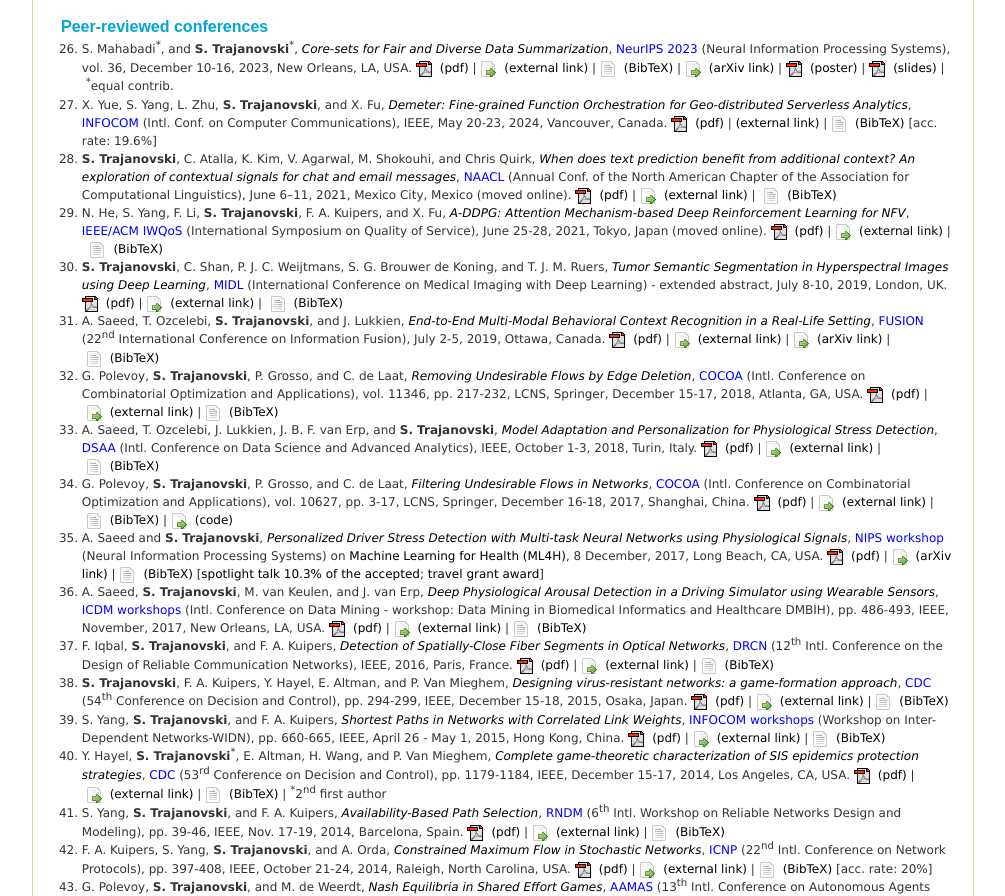
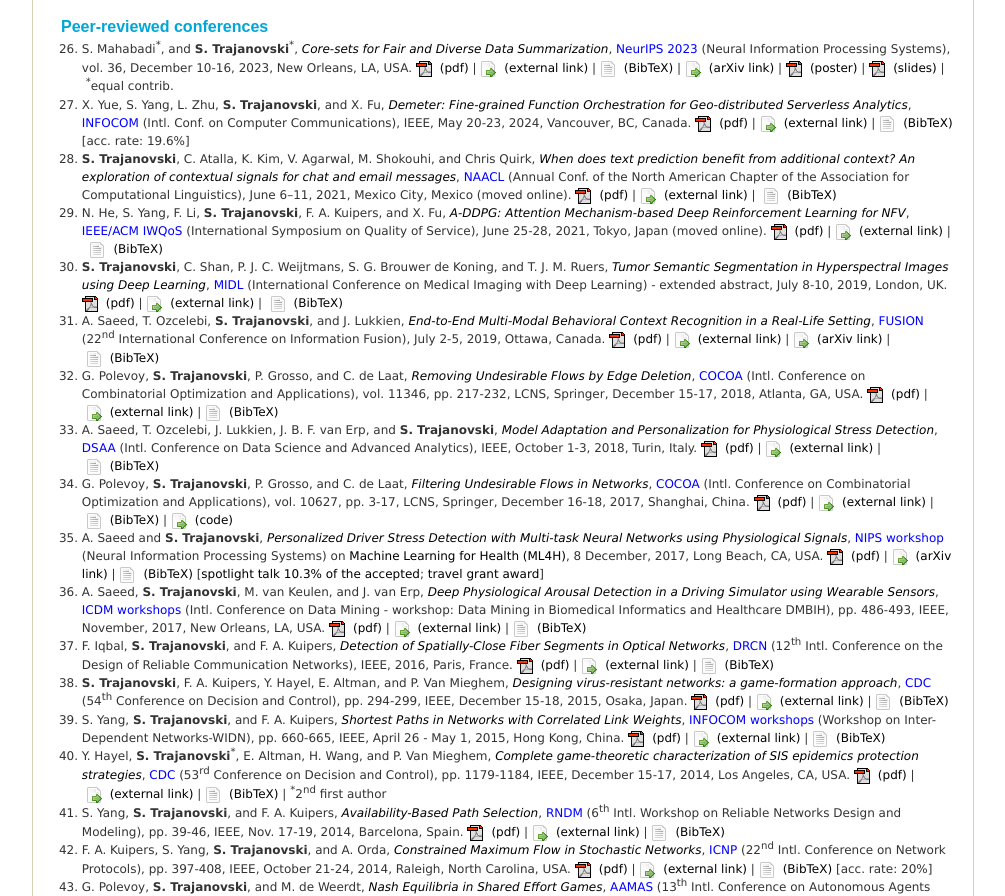
Before and after one commit to tstojan/tstojan.github.io, a plain HTML site: page pubedu.htm in a window 1280 px wide. Shown: the part 1348-2244 px from the top of the page, without its empty margins (137-1142 px from the left). Drawn offline with Linux system fonts and the light colour scheme.

Commit message:
Adding INFOCOM 2024 paper.

```diff
--- a/pubedu.htm
+++ b/pubedu.htm
@@ -40,7 +40,7 @@
 <h3 class="pub">Journals</h3>
 <ol start="1">
 
-<li>N. He, S. Yang, F. Li, <span class="heading">S. Trajanovski</span>, L. Zhu, Y.Wang, and X. Fu, <a href="pub/IEEE_TPDS2023_DeepRL_Attention_Virtual_NetFunc_Placement_RoutingIEEE_TPDS2023_DeepRL_Attention_Virtual_NetFunc_Placement_Routing.pdf" target="_blank"><em>Leveraging Deep Reinforcement Learning With Attention Mechanism for Virtual Network Function Placement and Routing</em></a>, <a href="https://www.computer.org/csdl/journal/tm" target="_blank" style="color:blue">IEEE Transactions on Parallel and Distributed Systems (TPDS)</a>, vol. 34, no. 4, pp. 1186-1201, January, 2023. <a href="pub/IEEE_TPDS2023_DeepRL_Attention_Virtual_NetFunc_Placement_Routing.pdf" class="icon-pdf" target="_blank">(pdf)</a>&nbsp;|&nbsp;<a href="https://doi.org/10.1109/TPDS.2023.3240404" class="icon-external" target="_blank">(external link)</a>&nbsp;|&nbsp;<a href="pub/IEEE_TPDS2023_DeepRL_Attention_Virtual_NetFunc_Placement_Routing.bib" class="icon-plain" target="_blank">(BibTeX)</a><br class = "half"/></li>
+<li>N. He, S. Yang, F. Li, <span class="heading">S. Trajanovski</span>, L. Zhu, Y.Wang, and X. Fu, <a href="pub/IEEE_TPDS2023_DeepRL_Attention_Virtual_NetFunc_Placement_RoutingIEEE_TPDS2023_DeepRL_Attention_Virtual_NetFunc_Placement_Routing.pdf" target="_blank"><em>Leveraging Deep Reinforcement Learning With Attention Mechanism for Virtual Network Function Placement and Routing</em></a>, <a href="https://www.computer.org/web/tpds" target="_blank" style="color:blue">IEEE Transactions on Parallel and Distributed Systems (TPDS)</a>, vol. 34, no. 4, pp. 1186-1201, January, 2023. <a href="pub/IEEE_TPDS2023_DeepRL_Attention_Virtual_NetFunc_Placement_Routing.pdf" class="icon-pdf" target="_blank">(pdf)</a>&nbsp;|&nbsp;<a href="https://doi.org/10.1109/TPDS.2023.3240404" class="icon-external" target="_blank">(external link)</a>&nbsp;|&nbsp;<a href="pub/IEEE_TPDS2023_DeepRL_Attention_Virtual_NetFunc_Placement_Routing.bib" class="icon-plain" target="_blank">(BibTeX)</a><br class = "half"/></li>
 
 <li>Y. Gao, S. Yang, F. Li, <span class="heading">S. Trajanovski</span>, P. Zhou, P. Hui, and X. Fu, <a href="pub/IEEE_TMC2022_VideoContentPlacementNetworkEdge.pdf" target="_blank"><em>Video Content Placement at the Network Edge: Centralized and Distributed Algorithms</em></a>, <a href="https://www.computer.org/csdl/journal/tm" target="_blank" style="color:blue">IEEE Transactions on Mobile Computing (TMC)</a>, 2022. <a href="pub/IEEE_TMC2022_VideoContentPlacementNetworkEdge.pdf" class="icon-pdf" target="_blank">(pdf)</a>&nbsp;|&nbsp;<a href="https://doi.org/10.1109/TMC.2022.3200401" class="icon-external" target="_blank">(external link)</a>&nbsp;|&nbsp;<a href="pub/IEEE_TMC2022_VideoContentPlacementNetworkEdge.bib" class="icon-plain" target="_blank">(BibTeX)</a><br class = "half"/></li>
 
@@ -106,7 +106,7 @@ Machine Placement and Routing in Clouds</em></a>, <a href="https://www.computer.
 
 <li>S. Mahabadi<sup>*</sup>, and <span class="heading">S. Trajanovski</span><sup>*</sup>, <a href="pub/NeurIPS2023_Coresets_Fair_Diverse.pdf"><em>Core-sets for Fair and Diverse Data Summarization</em></a>, <a href="https://neurips.cc/" target="_blank" style="color:blue">NeurIPS 2023</a> (Neural Information Processing Systems), vol. 36, December 10-16, 2023, New Orleans, LA, USA. <a href="pub/NeurIPS2023_Coresets_Fair_Diverse.pdf" class="icon-pdf" target="_blank">(pdf)</a>&nbsp;|&nbsp;<a href="#" class="icon-external" target="_blank">(external link)</a>&nbsp;|&nbsp;<a href="pub/NeurIPS2023_Coresets_Fair_Diverse.bib" class="icon-plain" target="_blank">(BibTeX)</a>&nbsp;|&nbsp;<a href="https://arxiv.org/abs/2310.08122" class="icon-external" target="_blank">(arXiv link)</a>&nbsp;|&nbsp;<a href="pub/NeurIPS2023_Coresets_Fair_Diverse_poster.pdf" class="icon-pdf" target="_blank">(poster)</a>&nbsp;|&nbsp;<a href="pub/NeurIPS2023_Coresets_Fair_Diverse_slides.pdf" class="icon-pdf" target="_blank">(slides)</a>&nbsp;|&nbsp;<sup>*</sup>equal contrib. <br class = "half"/></li>
 
-<li>X. Yue, S. Yang, L. Zhu, <span class="heading">S. Trajanovski</span>, and X. Fu, <a href="#"><em>Demeter: Fine-grained Function Orchestration for Geo-distributed Serverless Analytics</em></a>, <a href="https://infocom2024.ieee-infocom.org/" target="_blank" style="color:blue">INFOCOM</a> (Intl. Conf. on Computer Communications), IEEE, May 20-23, 2024, Vancouver, Canada. <a href="#" class="icon-pdf" target="_blank">(pdf)</a>&nbsp;|&nbsp;<a href="# class="icon-external" target="_blank">(external link)</a>&nbsp;|&nbsp;<a <a href="#" class="icon-plain" target="_blank">(BibTeX)</a> [acc. rate: 19.6%] <br class = "half"/></li>
+<li>X. Yue, S. Yang, L. Zhu, <span class="heading">S. Trajanovski</span>, and X. Fu, <a href="pub/INFOCOM2024_Demeter.pdf"><em>Demeter: Fine-grained Function Orchestration for Geo-distributed Serverless Analytics</em></a>, <a href="https://infocom2024.ieee-infocom.org/" target="_blank" style="color:blue">INFOCOM</a> (Intl. Conf. on Computer Communications), IEEE, May 20-23, 2024, Vancouver, BC, Canada. <a href="pub/INFOCOM2024_Demeter.pdf" class="icon-pdf" target="_blank">(pdf)</a>&nbsp;|&nbsp;<a href="#" class="icon-external" target="_blank">(external link)</a>&nbsp;|&nbsp;<a href="pub/INFOCOM2024_Demeter.bib" class="icon-plain" target="_blank">(BibTeX)</a> [acc. rate: 19.6%] <br class = "half"/></li>
 
 <li><span class="heading">S. Trajanovski</span>, C. Atalla, K. Kim, V. Agarwal, M. Shokouhi, and Chris Quirk, <a href="pub/NAACL2021_TeamsOutlook_context.pdf"><em>When does text prediction benefit from additional context? An exploration of contextual signals for chat and email messages</em></a>, <a href="https://2021.naacl.org/" target="_blank" style="color:blue">NAACL</a> (Annual Conf. of the North American Chapter of the Association for Computational Linguistics), June 6–11, 2021, Mexico City, Mexico (moved online). <a href="pub/NAACL2021_TeamsOutlook_context.pdf" class="icon-pdf" target="_blank">(pdf)</a>&nbsp;|&nbsp;<a href="https://aclanthology.org/2021.naacl-industry.1/" class="icon-external" target="_blank">(external link)</a>&nbsp;|&nbsp; <a href="pub/NAACL2021_TeamsOutlook_context.bib" class="icon-plain" target="_blank">(BibTeX)</a><br class = "half"/></li>
 
```
Also changed, not shown: index.htm (+2 -2 lines), 2 other files.
